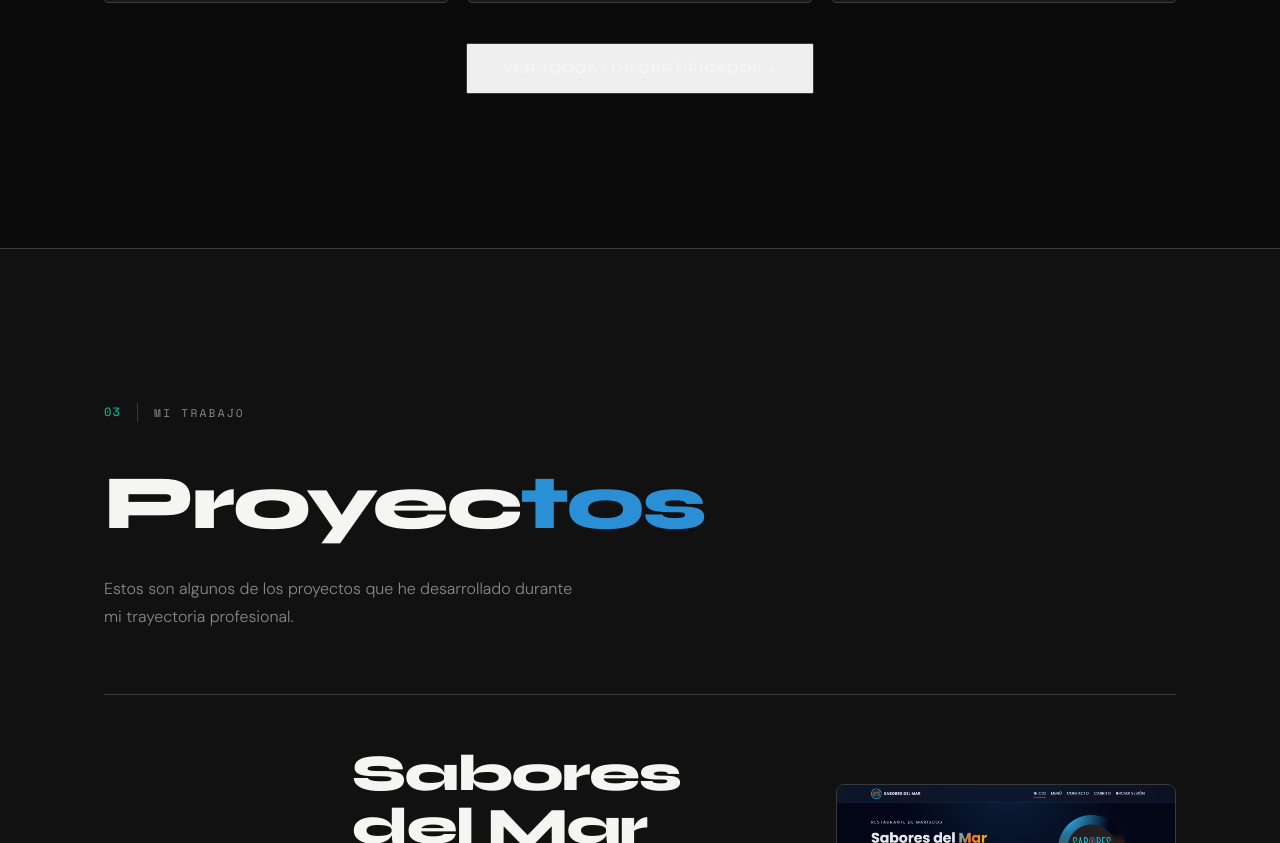
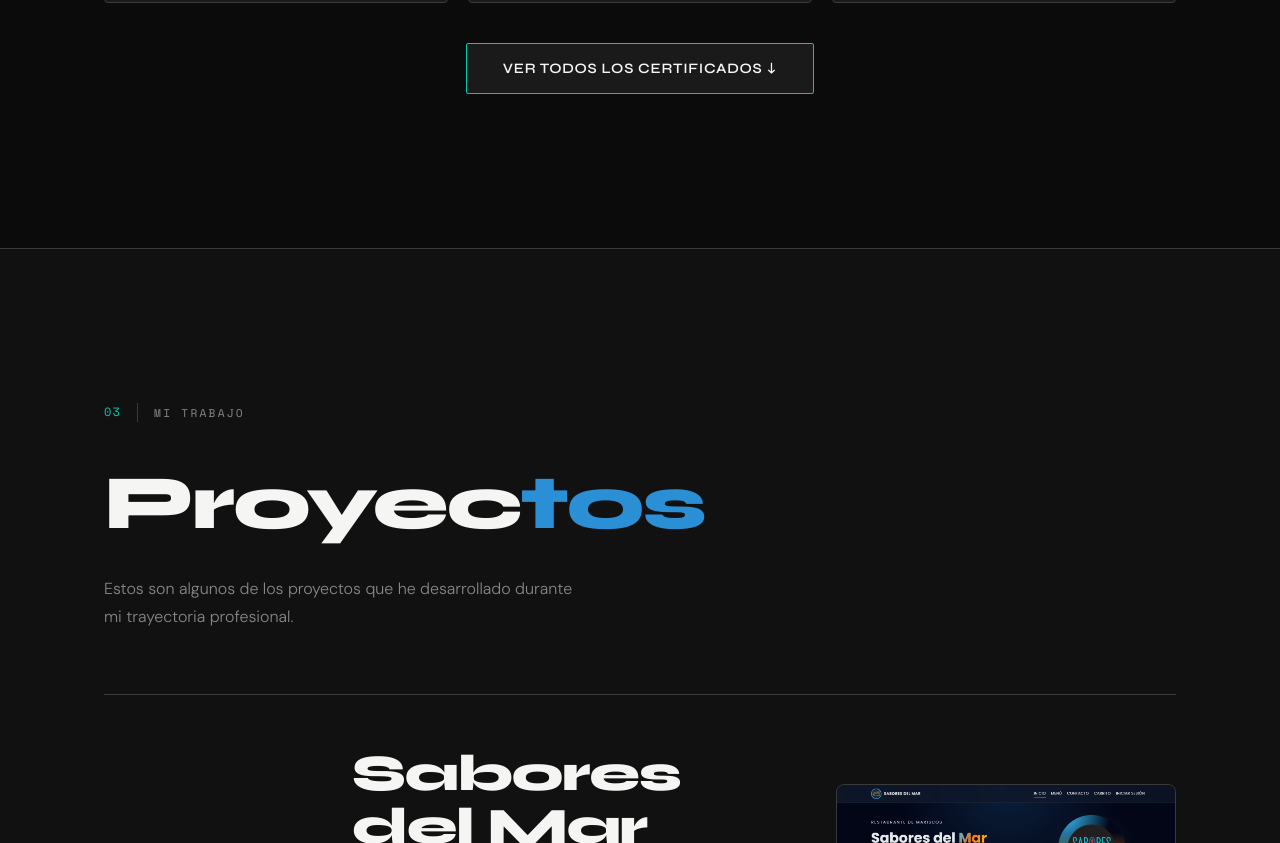
Before and after one commit to amberlight123/portafolio, a plain HTML site: page index.html in a window 1280 px wide. Shown: the part 2558-3401 px from the top of the page. Drawn offline with nearby package versions, Linux system fonts and the light colour scheme.

Commit message:
actualización 2026-paleta de colores certificados

```diff
--- a/css/style.css
+++ b/css/style.css
@@ -178,6 +178,7 @@ ul { list-style: none; }
   display: inline-flex;
   align-items: center;
   gap: 10px;
+  background: transparent;
   border: 1px solid var(--grey-dim);
   color: var(--white);
   font-family: var(--font-head);
@@ -682,6 +683,15 @@ ul { list-style: none; }
   display: block;
   width: fit-content;
   margin: 40px auto 0;
+  background: var(--jet-3);
+  border-color: var(--mint);
+  color: var(--white);
+}
+
+#toggle-certs:hover {
+  background: var(--mint);
+  border-color: var(--mint);
+  color: var(--jet);
 }
 
 .cert-header {
```
